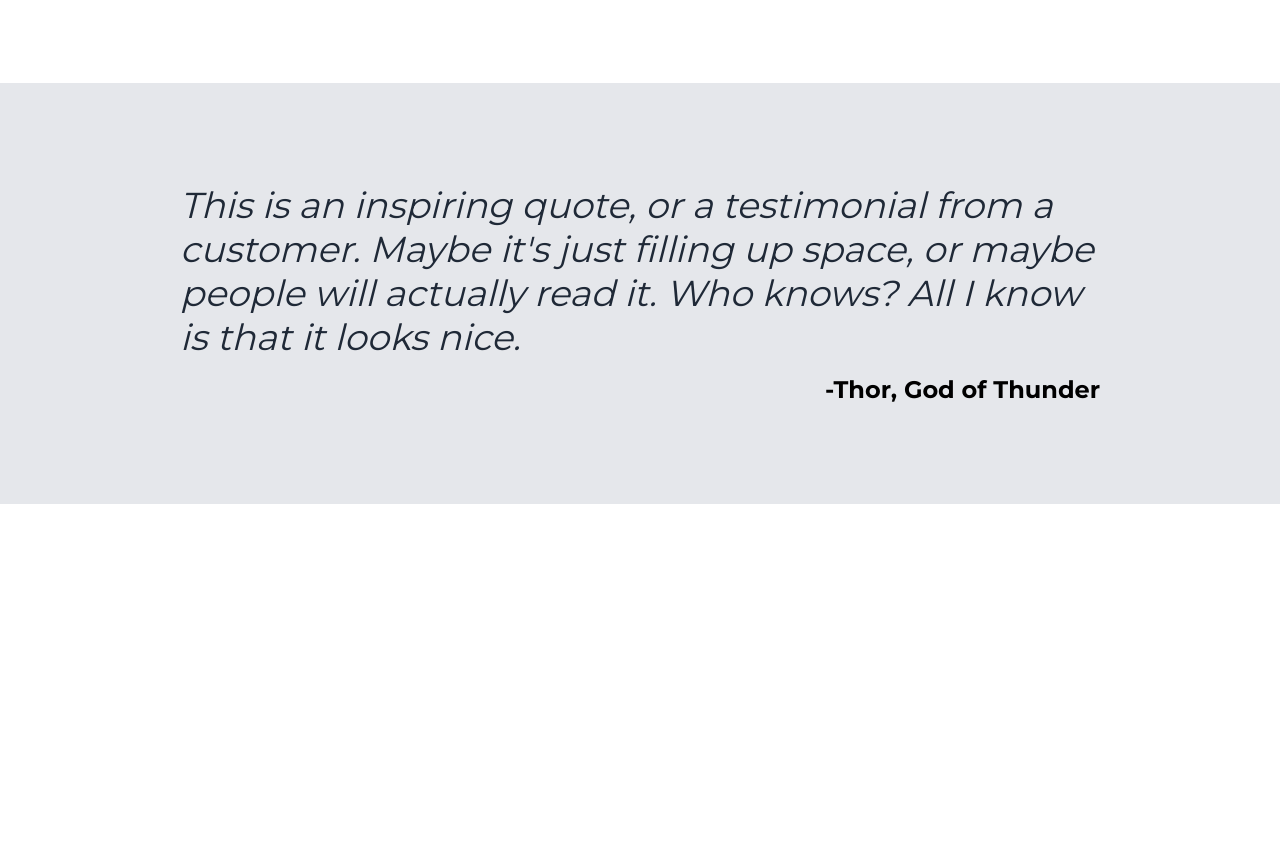
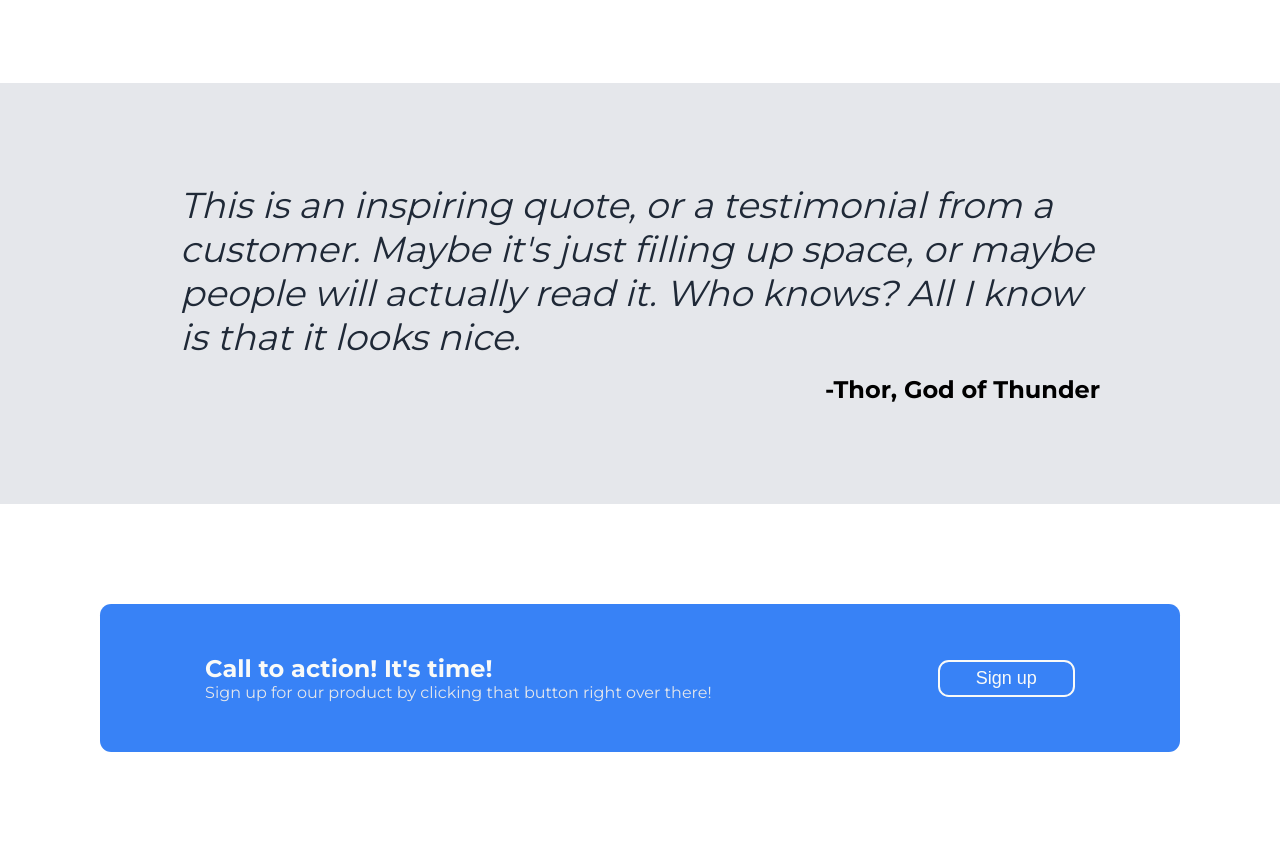
Before and after one commit to hsihak/Odin-Landing-Page, a plain HTML site: page index.html in a window 1280 px wide. Shown: the part 885-1737 px from the top of the page. Before the commit the page ends 1389 px from the top, so only its background shows below. Drawn offline with Linux system fonts and the light colour scheme.

Commit message:
Add call-to-action section

```diff
--- a/index.html
+++ b/index.html
@@ -62,5 +62,19 @@
             <h3>-Thor, God of Thunder</h3>
         </div>
     </section>
+    <!-- Call to action Section -->
+    <section id="call-to-action">
+        <div class="cta container">
+            <div class="cta-wrapper">
+                <div class="cta-content">
+                    <h4>Call to action! It's time!</h4>
+                    <p>Sign up for our product by clicking that button right over there!</p>
+                </div>
+                <div class="btn">
+                    <button id="cta-btn">Sign up</button>
+                </div>
+            </div>
+        </div>
+    </section>
 </body>
 </html>
--- a/style.css
+++ b/style.css
@@ -86,11 +86,13 @@ main,
     padding: 8px 36px;
     border: none;
     border-radius: 0.5rem;
+    cursor: pointer;
 }
 
 .hero-media {
     background-image: url(https://picsum.photos/512/229);
     background-color: rgba(144, 144, 144, 0.6);
+    box-shadow: rgba(0, 0, 0, 0.24) 0px 3px 8px;
     width: 32em;
     display: flex;
     justify-content: center;
@@ -122,9 +124,10 @@ main,
 
 .random-card {
     background-image: url(https://picsum.photos/200);
+    box-shadow: rgba(49, 52, 53, 0.3) 0px 1px 2px 0px, rgba(60, 64, 67, 0.15) 0px 2px 6px 2px;
     width: 160px;
     height: 160px;
-    border: 4px solid #3882F6;
+    border: 3px solid #3882F6;
     border-radius: 0.8rem;
 }
 
@@ -155,3 +158,40 @@ main,
     align-self: flex-end;
     padding-top: 1rem;
 }
+
+/* Call to action Section */
+.cta {
+    padding: 100px 0;
+}
+
+.cta-wrapper {
+    background-color: #3882F6;
+    display: flex;
+    justify-content: space-around;
+    padding: 50px 0;
+    border-radius: 0.7rem;
+    gap: 1rem;
+}
+
+.cta-content h4 {
+    font-size: 24px;
+    color: #F9FAF8;
+}
+
+.cta-content p {
+    color: #E5E7EB;
+}
+
+.btn {
+    align-self: center;
+}
+
+#cta-btn {
+    padding: 6px 36px ;
+    font-size: 18px;
+    background-color: #3882F6;
+    color: #F9FAF8;
+    border: 2px solid #F9FAF8;
+    border-radius: 0.6em;
+    cursor: pointer;
+}
```
